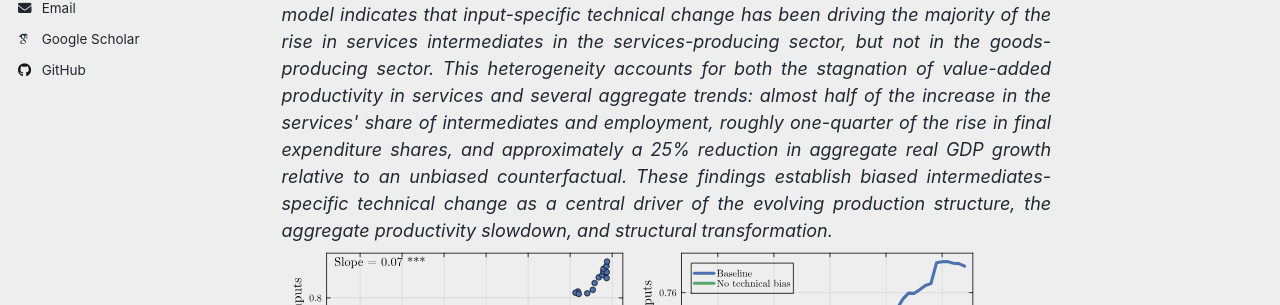
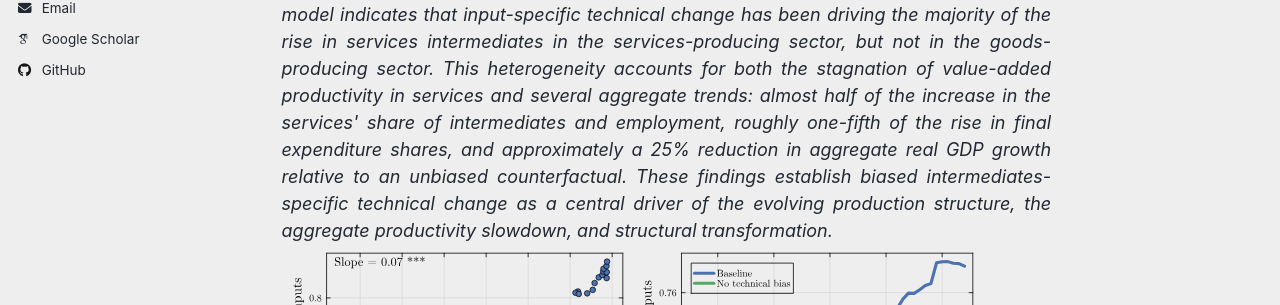
Before and after one commit to DMDifino/DMDifino.github.io, a Jekyll site: the page built from _pages/about.md, in a window 1280 px wide and 900 px high, scrolled down 191 px. Shown: the part 445-750 px from the top of the window. Built offline with Jekyll 4.4.1, drawn with Linux system fonts in a browser that asks for light colours; some web fonts are replaced; a script that is not in the unit is left out; some of the changed text lies outside the part shown.

Commit message:
Update abstracts

```diff
--- a/_pages/about.md
+++ b/_pages/about.md
@@ -20,7 +20,7 @@ Welcome to my personal website!
 [Job Market Paper][[Working paper](http://dmdifino.github.io/files/JMP_latest.pdf)] [[slides](http://dmdifino.github.io/files/JMP_latest_slides.pdf)]
 
 <div style="text-align: justify">
-  <b>Abstract:</b> <i> As economies develop, they increasingly rely on services intermediates in production. While recent research highlights the importance of these shifts for aggregate dynamics, the mechanisms underlying them remain understudied. This paper quantifies the role of biased, intermediates-specific technical change as a key mechanism behind the rise of services intermediates -- and its implications for broader structural transformation and aggregate growth -- using a two-sector model with intermediates-specific technical change and a full input-output structure. Calibrated with U.S. data, the model indicates that input-specific technical change has been driving the majority of the rise in services intermediates in the services-producing sector, but not in the goods-producing sector. This heterogeneity accounts for both the stagnation of value-added productivity in services and several aggregate trends: almost half of the increase in the services' share of intermediates and employment, roughly one-quarter of the rise in final expenditure shares, and approximately a 25% reduction in aggregate real GDP growth relative to an unbiased counterfactual. These findings establish biased intermediates-specific technical change as a central driver of the evolving production structure, the aggregate productivity slowdown, and structural transformation. </i>
+  <b>Abstract:</b> <i> As economies develop, they increasingly rely on services intermediates in production. While recent research highlights the importance of these shifts for aggregate dynamics, the mechanisms underlying them remain understudied. This paper quantifies the role of biased, intermediates-specific technical change as a key mechanism behind the rise of services intermediates -- and its implications for broader structural transformation and aggregate growth -- using a two-sector model with intermediates-specific technical change and a full input-output structure. Calibrated with U.S. data, the model indicates that input-specific technical change has been driving the majority of the rise in services intermediates in the services-producing sector, but not in the goods-producing sector. This heterogeneity accounts for both the stagnation of value-added productivity in services and several aggregate trends: almost half of the increase in the services' share of intermediates and employment, roughly one-fifth of the rise in final expenditure shares, and approximately a 25% reduction in aggregate real GDP growth relative to an unbiased counterfactual. These findings establish biased intermediates-specific technical change as a central driver of the evolving production structure, the aggregate productivity slowdown, and structural transformation. </i>
 </div>
 
 
```
Also changed, not shown: _pages/research.md (+1 -1 lines).
